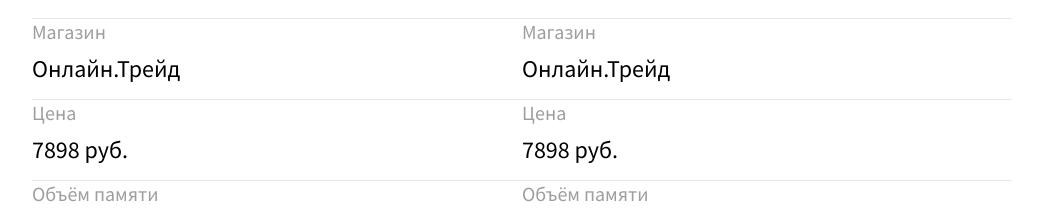
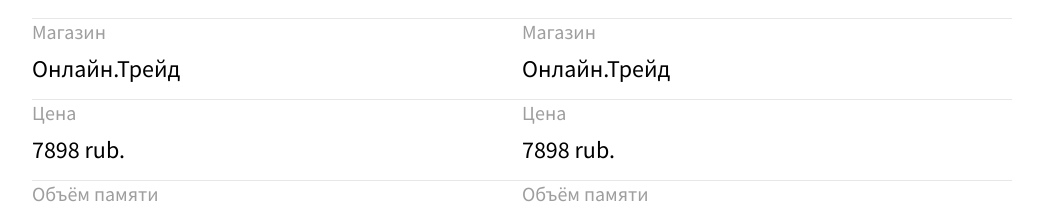
Before and after one commit to pr0gra/techPoisk, a Next.js app in the folder frontend/: page /ComparisonPage in a window 1280 px wide. Shown: the part 1840-2059 px from the top of the page, without its empty margins (118-1161 px from the left). Built offline with nearby package versions, Linux system fonts and the light colour scheme.

Commit message:
страница сравнения

```diff
--- a/frontend/app/ComparisonPage/components/SSDMMenu/SSDMMenu.tsx
+++ b/frontend/app/ComparisonPage/components/SSDMMenu/SSDMMenu.tsx
@@ -33,7 +33,7 @@
         <div className={styles.hzline} />
         <div className={styles.descriptionContainer}>
           <p className={styles.shopStyle}>Цена</p>
-          <p className={styles.descriptionStyle}>7898 руб.</p>
+          <p className={styles.descriptionStyle}>7898 rub.</p>
         </div>
         <div className={styles.hzline} />
         <div className={styles.descriptionContainer}>
--- a/frontend/app/ComparisonPage/components/VideoCardsMenu/VideoCardsMenu.tsx
+++ b/frontend/app/ComparisonPage/components/VideoCardsMenu/VideoCardsMenu.tsx
@@ -50,11 +50,11 @@
           <div style={{ display: "flex" }}>
             <div className={styles.descriptionSecondContainer}>
               <p className={styles.shopStyle}>Цена</p>
-              <p className={styles.descriptionStyle}>7898 руб.</p>
+              <p className={styles.descriptionStyle}>7898 rub.</p>
             </div>
             <div className={styles.descriptionSecondContainer}>
               <p className={styles.shopStyle}>Цена</p>
-              <p className={styles.descriptionStyle}>7898 руб.</p>
+              <p className={styles.descriptionStyle}>7898 rub.</p>
             </div>
           </div>
         </div>
```
